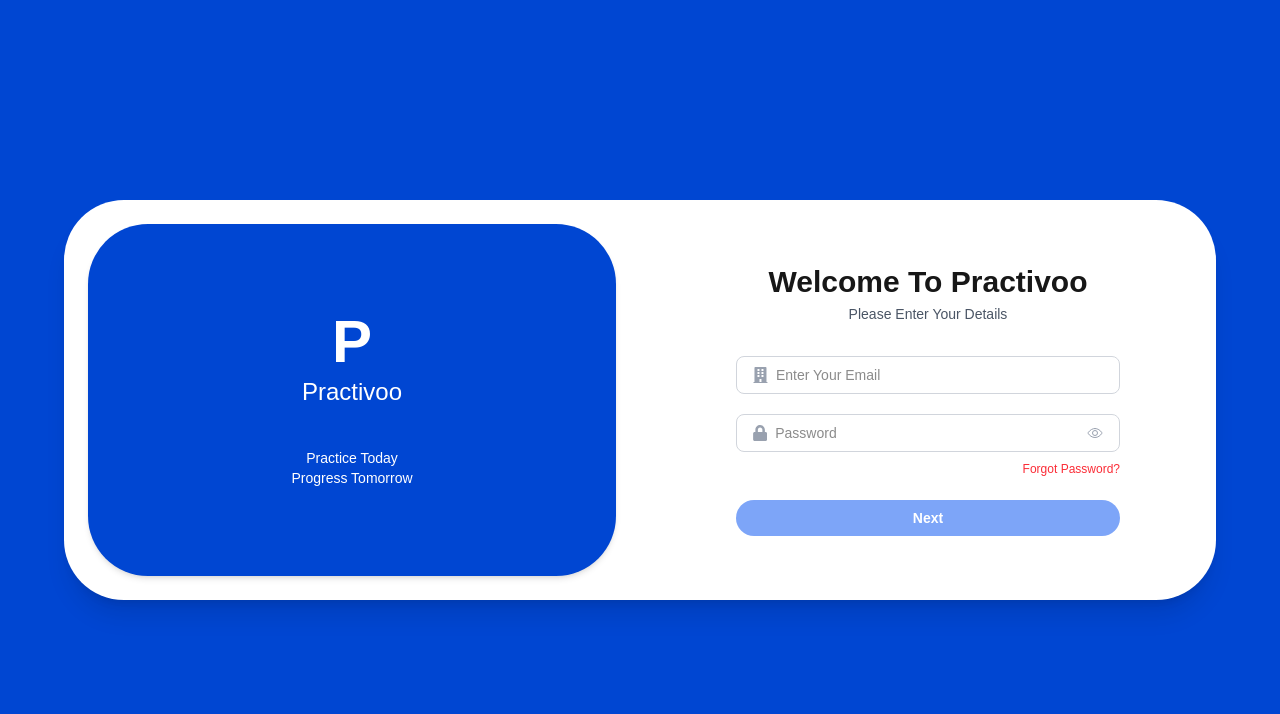
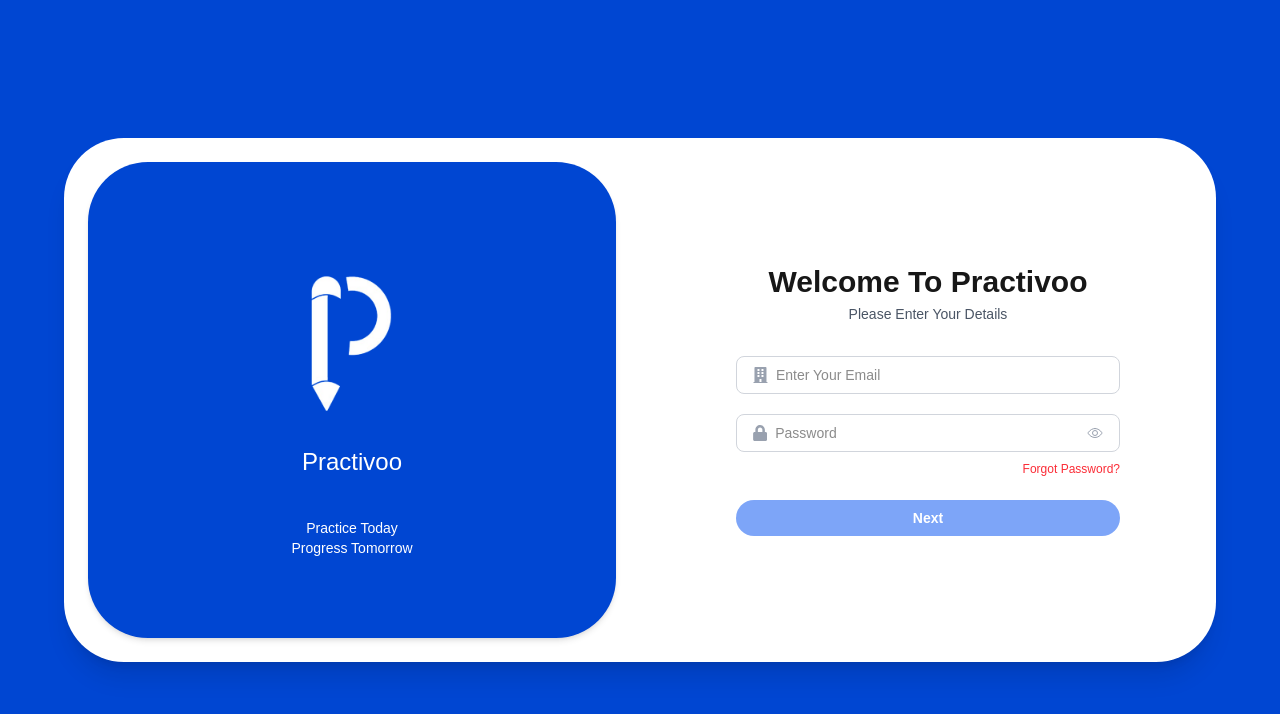
Before and after one commit to rajputram1240/Practivoo, a Next.js app: page /login in a window 1280 px wide. Shown: the top 714 px of the page. Built offline with nearby package versions, Linux system fonts and the light colour scheme.

Commit message:
logochange&btn

```diff
--- a/src/app/login/page.tsx
+++ b/src/app/login/page.tsx
@@ -5,6 +5,8 @@ import { FaBuilding, FaLock } from "react-icons/fa";
 import { IoEyeOutline, IoEyeOffOutline } from "react-icons/io5";
 import { useAuth } from "../context/AuthContext";
 
+import Image from "next/image";
+import Logo from "../../app/assets/Practivoo_Logo.png"
 export default function LoginPage() {
   const [showPassword, setShowPassword] = useState(false);
   const [email, setEmail] = useState("");
@@ -47,7 +49,7 @@ export default function LoginPage() {
         {/* Left Side */}
         <div className="md:w-1/2 flex justify-center items-center p-6">
           <div className="w-full h-full bg-[#0046D2] text-white flex flex-col items-center justify-center px-10 py-20 rounded-[60px] shadow-md">
-            <div className="text-6xl font-bold">P</div>
+            <Image src={Logo} alt="My asset" width={200} height={200} />
             <div className="text-2xl mt-1">Practivoo</div>
             <div className="text-sm text-center mt-10 leading-5">
               <p>Practice Today</p>
```
Also changed, not shown: src/app/assets/Practivoo_Logo.png (added).
